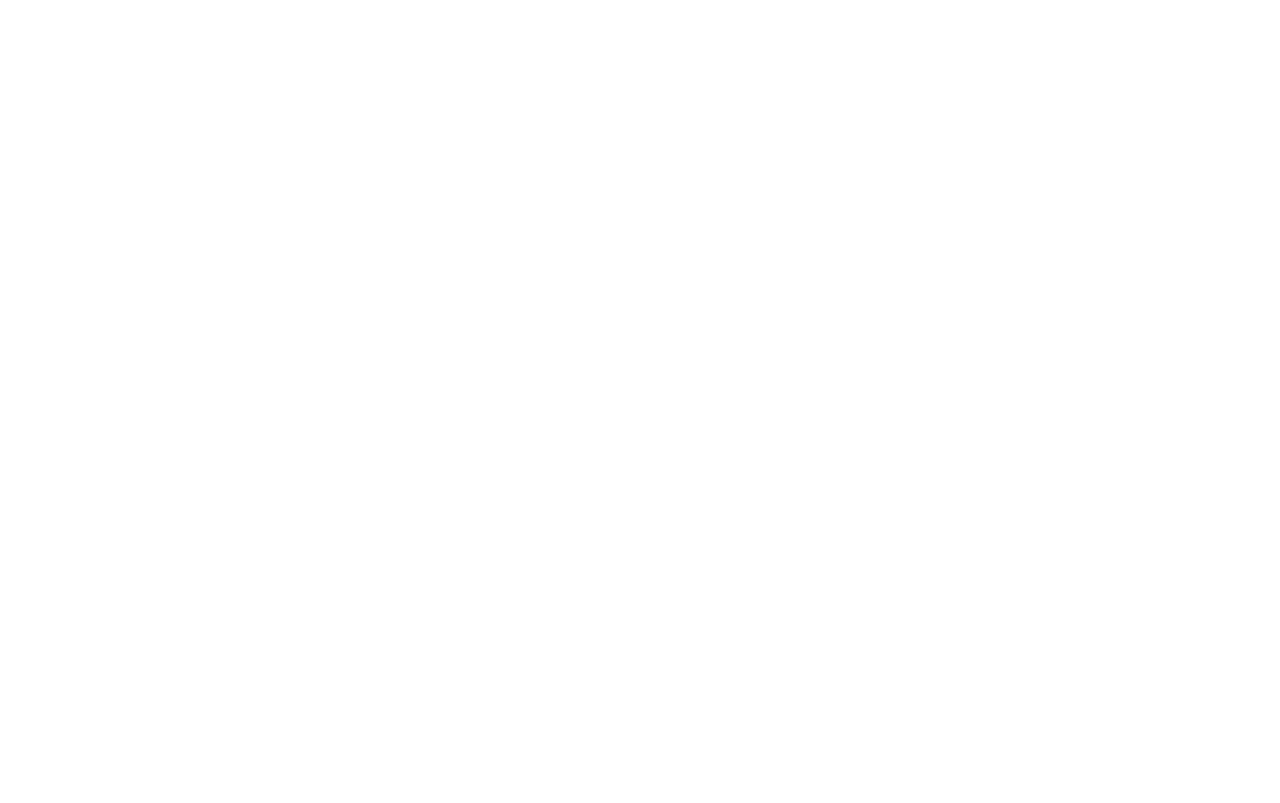
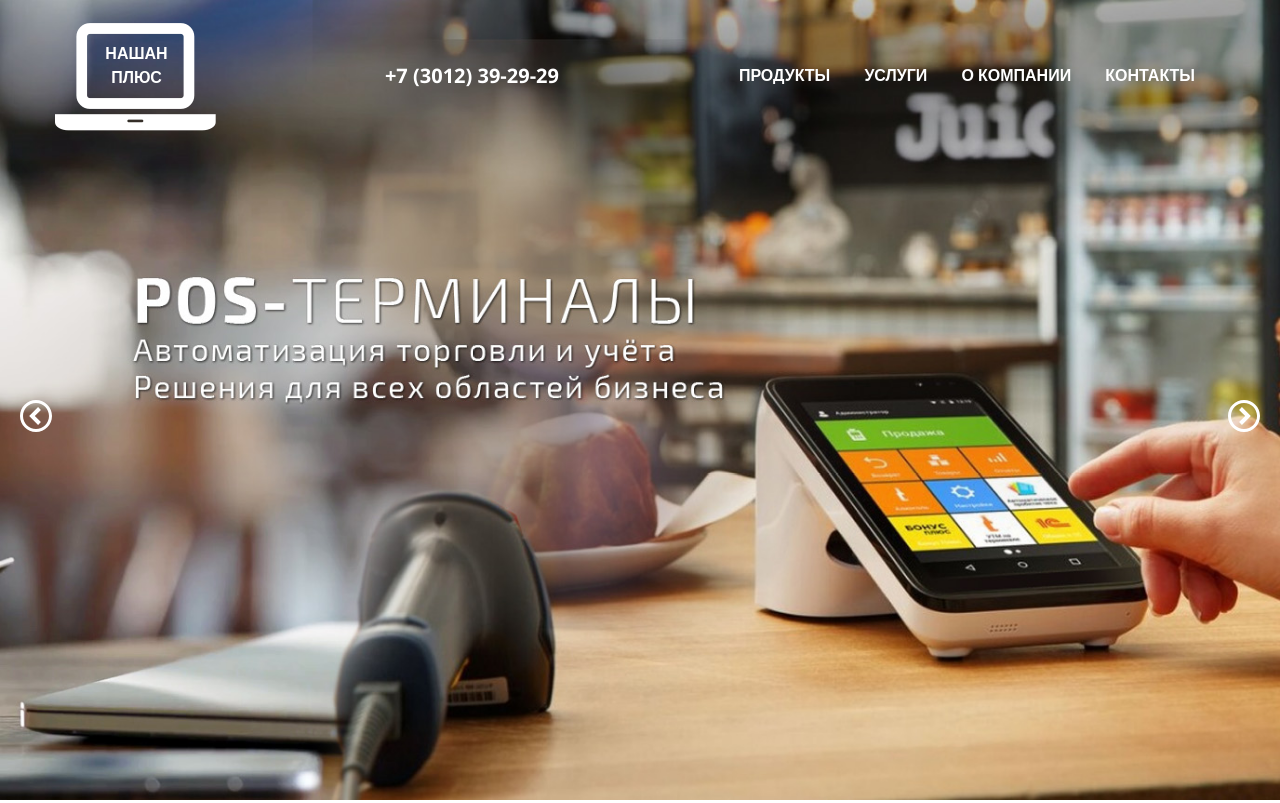
Before and after one commit to istrelkina/nashan, a website: page app/index.html in a window 1280 px wide. Drawn offline with nearby package versions, Linux system fonts and the light colour scheme; files that its build step writes are made by us from their sources.

Commit message:
added header and slider

```diff
--- a/app/index.html
+++ b/app/index.html
@@ -4,11 +4,54 @@
 	<meta charset="UTF-8">
 	<meta name="viewport" content="width=device-width, initial-scale=1">
 	<meta http-equiv="X-UA-Compatible" content="ie=edge">
-	<title>Document</title>
+	<title>Нашан Плюс</title>
+	<link href="https://fonts.googleapis.com/css2?family=Open+Sans:wght@400;700&display=swap" rel="stylesheet">
 	<link rel="stylesheet" href="css/libs.min.css">
 	<link rel="stylesheet" href="css/style.min.css">
+
 </head>
 <body>
+
+	<header class="header">
+		<div class="container">
+			<div class="header__info info">
+				<div class="info__logo">
+					<a href="#" class="icon-laptop"></a>
+					<div class="info__logo-name">
+						Нашан <br> Плюс
+					</div>
+				</div>
+				<div class="info__tel">
+					<a href="tel:+73012392929">+7 (3012) 39-29-29</a>
+				</div>
+				<nav class="info__menu">
+					<ul>
+						<li  class="info__menu-item"><a href="#" class="info__menu-link">Продукты</a></li>
+						<li  class="info__menu-item"><a href="#" class="info__menu-link">Услуги</a></li>
+						<li  class="info__menu-item"><a href="#" class="info__menu-link">О компании</a></li>
+						<li  class="info__menu-item"><a href="#" class="info__menu-link">Контакты</a></li>
+					</ul>
+				</nav>
+			</div>
+		</div>
+	</header>
+
+	<div class="slider">
+		<div class="slider__item item1">
+		</div>
+		<div class="slider__item item2">
+		</div>
+		<div class="slider__item item3">
+		</div>
+		<div class="slider__item item4">
+		</div>
+		<div class="slider__item item5">
+		</div>
+		<div class="slider__item item6">
+		</div>
+	</div>
+
+
 
 
 
--- a/app/js/main.js
+++ b/app/js/main.js
@@ -1,4 +1,12 @@
 $(function(){
 
-
+	$('.slider').slick({
+	  autoplay: true,
+	  arrows:true,
+	  dots: false,
+	  fade: true,
+	  autoplaySpeed: 4000,
+	  slidesToShow: 1,
+	  slidesToScroll: 1,
+	});
 });
--- /dev/null
+++ b/app/scss/_fonts.scss
@@ -0,0 +1,43 @@
+@font-face {
+  font-family: 'icomoon';
+  src:  url('../fonts/icomoon.eot?n0g99');
+  src:  url('../fonts/icomoon.eot?n0g99#iefix') format('embedded-opentype'),
+    url('../fonts/icomoon.ttf?n0g99') format('truetype'),
+    url('../fonts/icomoon.woff?n0g99') format('woff'),
+    url('../fonts/icomoon.svg?n0g99#icomoon') format('svg');
+  font-weight: normal;
+  font-style: normal;
+  font-display: block;
+}
+
+[class^="icon-"], [class*=" icon-"] {
+  /* use !important to prevent issues with browser extensions that change fonts */
+  font-family: 'icomoon' !important;
+  speak: none;
+  font-style: normal;
+  font-weight: normal;
+  font-variant: normal;
+  text-transform: none;
+  line-height: 1;
+
+  /* Better Font Rendering =========== */
+  -webkit-font-smoothing: antialiased;
+  -moz-osx-font-smoothing: grayscale;
+}
+
+.icon-envelope-o:before {
+  content: "\f003";
+}
+.icon-map-marker:before {
+  content: "\f041";
+}
+.icon-phone:before {
+  content: "\f095";
+}
+.icon-laptop:before {
+  content: "\f109";
+  width: 242px;
+  height: 150px;
+  font-size: 150px;
+
+}
--- /dev/null
+++ b/app/scss/_vars.scss
@@ -0,0 +1,2 @@
+$text: #212121;
+$header: #fff;
--- a/app/scss/style.scss
+++ b/app/scss/style.scss
@@ -1,5 +1,9 @@
+@import 'fonts';
+@import 'vars';
+
 html{
 	box-sizing: border-box;
+
 }
 *,
 *::before,
@@ -17,3 +21,138 @@ li{
 	padding: 0;
 	list-style: none;
 }
+body{
+	font-family: 'Open Sans', sans-serif;
+	font-weight: 400;
+	font-size: 16px;
+	color: $text;
+	background-color: #fff;
+}
+
+.container{
+	max-width: 1200px;
+	padding: 0 15px;
+	margin: 0 auto;
+}
+//----------------------------------Start Header---------------------------------------
+.header {
+	position: absolute;
+	top: 0;
+	left: 0;
+	width: 100%;
+	height: 150px;
+	z-index: 10;
+	.info {
+		color: $header;
+		display: flex;
+		justify-content: space-between;
+		align-items: center;
+		&__logo {
+			width: 150px;
+			height: 150px;
+			font-family: 'icomoon', sans-serif;
+			position: relative;
+			a{
+				color: $header;
+			}
+			&-name{
+				position: absolute;
+				text-transform: uppercase;
+				font-weight: 700;
+				line-height: 24px;
+				width: 63px;
+				height: 36px;
+				top: 40px;
+				left: 50px;
+				text-align: center;
+				//transform: translate(-50%,-50%);
+			}
+		}
+		&__tel {
+			font-size: 20px;
+			a{
+				color: $header;
+				text-transform: uppercase;
+				font-weight: 700;
+				&:hover{
+					text-decoration: underline;
+				}
+
+			}
+
+		}
+		&__menu {
+
+		}
+		&__menu-item{
+			display: inline-block;
+			margin-right: 30px;
+		}
+		&__menu-link {
+			color: $header;
+			text-transform: uppercase;
+			font-weight: 700;
+			&:hover{
+				text-decoration: underline;
+			}
+
+		}
+	}
+
+}
+//----------------------------------End Header---------------------------------------
+//----------------------------------Start Slider---------------------------------------
+
+.slider{
+	width: 100%;
+	height: 100vh;
+	&__item{
+		width: 100%;
+		height: 100vh;
+		background-repeat: no-repeat;
+		background-position: center;
+		background-size: cover;
+	}
+	.item1{
+		background-image: url('../images/slider/slider1.jpg');
+	}
+	.item2{
+		background-image: url('../images/slider/slider2.jpg');
+	}
+	.item3{
+		background-image: url('../images/slider/slider3.jpg');
+	}
+	.item4{
+		background-image: url('../images/slider/slider4.jpg');
+	}
+	.item5{
+		background-image: url('../images/slider/slider5.jpg');
+	}
+	.item6{
+		background-image: url('../images/slider/slider6.jpg');
+	}
+	 .slick-arrow{
+		font-size: 0;
+		border: none;
+		position: absolute;
+		top: 50%;
+		width: 32px;
+		height: 32px;
+		background-repeat: no-repeat;
+		background-position: center;
+		z-index: 20;
+		background-color: transparent;
+		svg path{
+			fill:#fff;
+		}
+	}
+	.slick-prev{
+		left: 20px;
+		background-image: url('../images/svg/circle-left.svg');
+	}
+	.slick-next{
+		right: 20px;
+		background-image: url('../images/svg/circle-right.svg');
+	}
+}
+//----------------------------------End Slider---------------------------------------
```
Also changed, not shown: app/fonts/icomoon.ttf (added), app/fonts/icomoon.woff (added), app/images/slider/slider1.jpg (added), app/images/slider/slider2.jpg (added), app/images/slider/slider3.jpg (added), app/images/slider/slider4.jpg (added), app/images/slider/slider5.jpg (added), app/images/slider/slider6.jpg (added), app/images/svg/circle-left.svg (added), app/images/svg/circle-right.svg (added), 2 other files.
